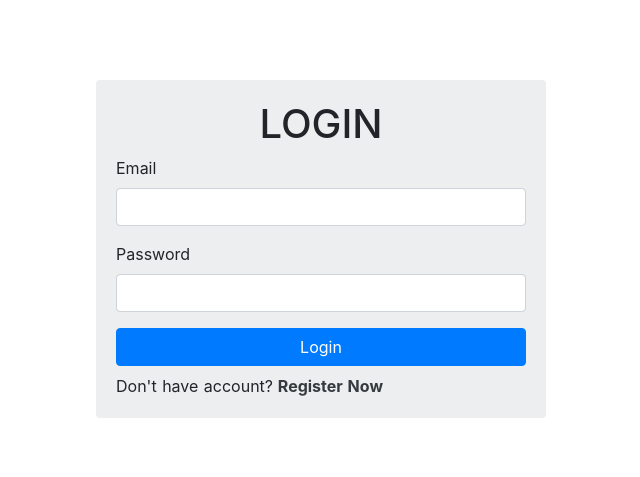
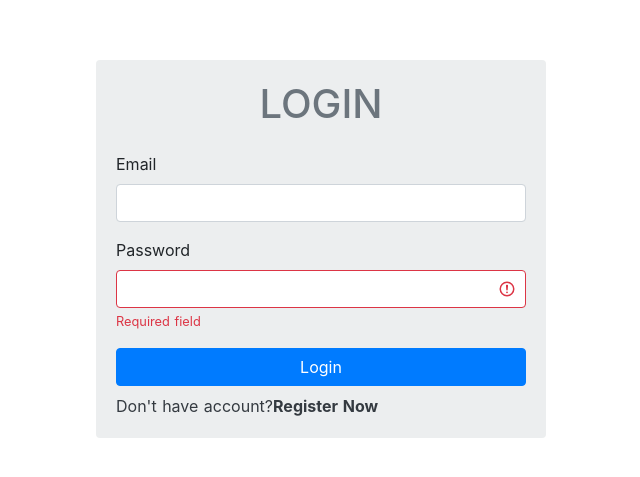
Before and after one commit to hamidne/arvancloud-challenge, a Nuxt app: page /login in a window 1280 px wide. Shown: the part 151-628 px from the top of the page, without its empty margins (319-959 px from the left). Built offline with nearby package versions, Linux system fonts and the light colour scheme.

Commit message:
edit for title text style

```diff
--- a/pages/login/index.vue
+++ b/pages/login/index.vue
@@ -1,6 +1,6 @@
 <template>
   <div>
-    <h1 class="text-center">LOGIN</h1>
+    <h1 class="text-center text-muted mb-4">LOGIN</h1>
     <b-form @submit="submit">
       <b-form-group label="Email" label-for="input-email">
         <b-form-input
@@ -16,21 +16,18 @@
           id="input-password"
           v-model="form.password"
           type="password"
+          :state="false"
           required
         />
         <b-form-invalid-feedback> Required field </b-form-invalid-feedback>
       </b-form-group>
 
-      <b-button variant="primary" block>Login</b-button>
-      <div class="mt-2">
+      <b-button variant="primary" class="mt-2" block>Login</b-button>
+
+      <nuxt-link :to="{ name: 'register' }" class="d-block mt-2 text-dark">
         <span>Don't have account?</span>
-        <nuxt-link
-          :to="{ name: 'register' }"
-          class="font-weight-bold text-dark"
-        >
-          Register Now
-        </nuxt-link>
-      </div>
+        <strong>Register Now</strong>
+      </nuxt-link>
     </b-form>
   </div>
 </template>
--- a/pages/register/index.vue
+++ b/pages/register/index.vue
@@ -1,6 +1,6 @@
 <template>
   <div>
-    <h1 class="text-center">Register</h1>
+    <h1 class="text-center text-muted mb-4">Register</h1>
     <b-form @submit="submit">
       <b-form-group label="User" label-for="input-user">
         <b-form-input id="input-user" v-model="form.user" required />
@@ -26,6 +26,7 @@
       </b-form-group>
 
       <b-button variant="primary" block>Register</b-button>
+
       <nuxt-link :to="{ name: 'login' }" class="d-block mt-2 text-dark">
         <span>Already Registered?</span>
         <strong>Login</strong>
```
